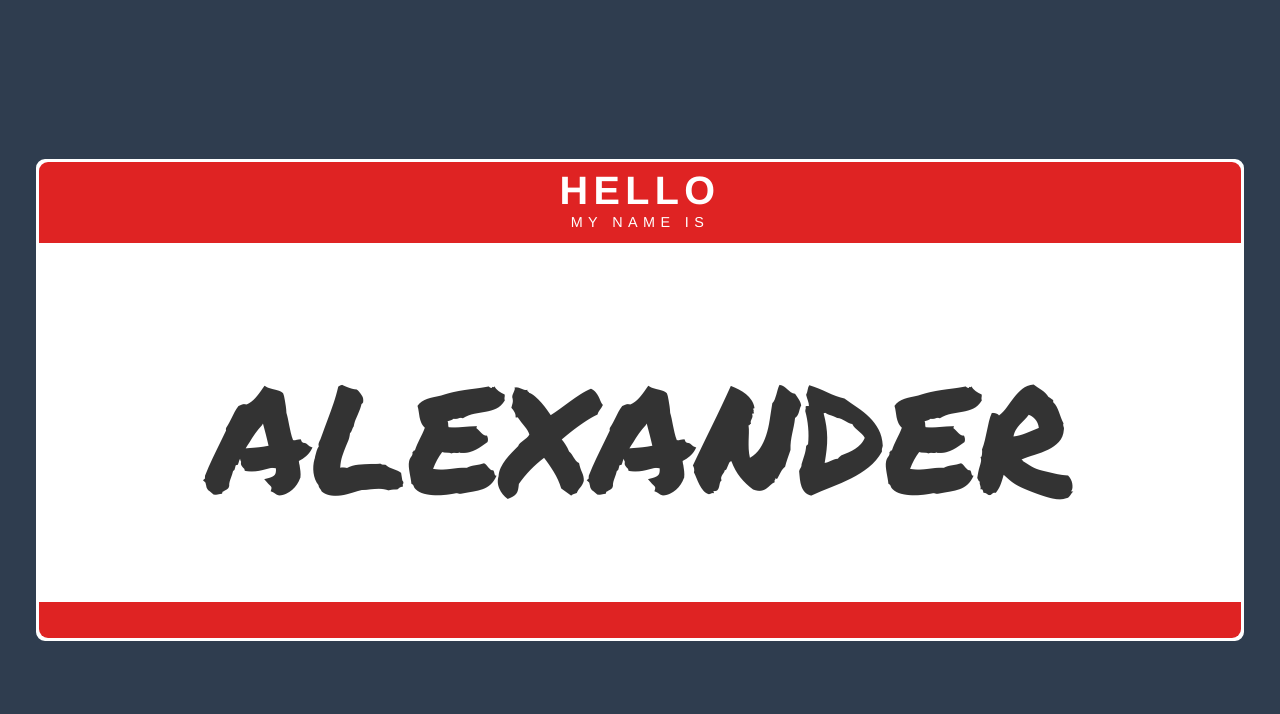
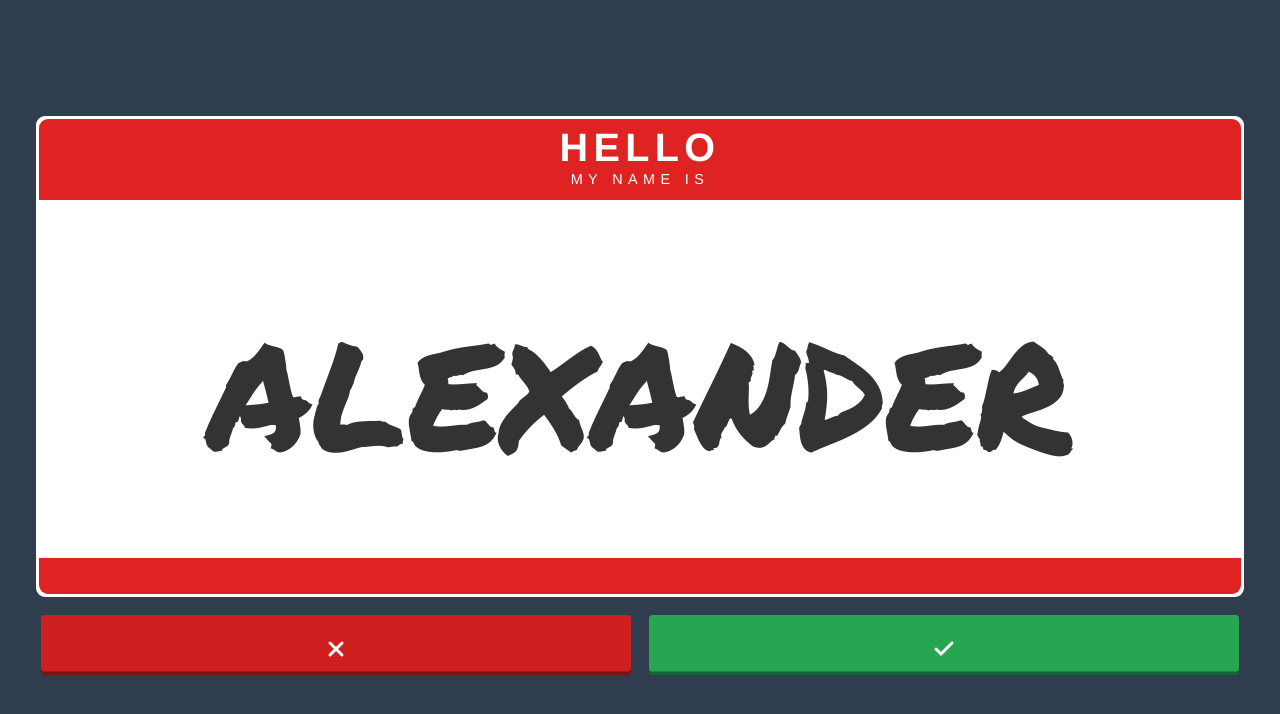
Before and after one commit to zstix/names-app, a React (Vite) app: page / in a window 1280 px wide. Shown: the top 714 px of the page. Built offline with nearby package versions, Linux system fonts and the light colour scheme.

Commit message:
chore: controls

```diff
--- /dev/null
+++ b/src/components/Controls.tsx
@@ -0,0 +1,36 @@
+import React from 'react';
+import { css } from '@emotion/react';
+
+import Icon from './Icon';
+
+const Controls: React.FC = () => (
+  <div css={css`
+    stroke: white;
+    display: flex;
+    margin-top: 0.5em;
+    width: 95vw;
+
+    [role="button"] {
+      width: calc(95vw / 2);
+      margin: 0.5em;
+      text-align: center;
+      padding: 1.2em 0.5em 0.75em 0.5em;
+      border-radius: 0.2em;
+      box-shadow: inset 0 -0.2em rgba(0, 0, 0, 0.4);
+      cursor: pointer;
+    }
+  `}>
+    <div role="button" css={css`
+      background-color: #cf1f1f;
+    `}>
+      <Icon name="x" />
+    </div>
+    <div role="button" css={css`
+      background-color: #27a551;
+    `}>
+      <Icon name="check" />
+    </div>
+  </div>
+);
+
+export default Controls;
--- a/src/components/Icon.tsx
+++ b/src/components/Icon.tsx
@@ -3,6 +3,9 @@ import { css } from '@emotion/react';
 
 // https://feathericons.com/
 export const ICON_TYPES = {
+  check: (
+    <polyline points="20 6 9 17 4 12" />
+  ),
   heart: (
     <path d="M20.84 4.61a5.5 5.5 0 0 0-7.78 0L12 5.67l-1.06-1.06a5.5 5.5 0 0 0-7.78 7.78l1.06 1.06L12 21.23l7.78-7.78 1.06-1.06a5.5 5.5 0 0 0 0-7.78z" />
   ),
@@ -27,9 +30,8 @@ export const ICON_TYPES = {
   ),
   x: (
     <>
-      <circle cx="12" cy="12" r="10" />
-      <line x1="15" y1="9" x2="9" y2="15" />
-      <line x1="9" y1="9" x2="15" y2="15" />
+      <line x1="18" y1="6" x2="6" y2="18" />
+      <line x1="6" y1="6" x2="18" y2="18" />
     </>
   )
 };
--- a/src/index.tsx
+++ b/src/index.tsx
@@ -4,6 +4,7 @@ import { css } from '@emotion/react';
 
 import GlobalStyles from './components/GlobalStyles';
 import NameCard from './components/NameCard';
+import Controls from './components/Controls';
 
 const App = (
   <div css={css`
@@ -15,6 +16,7 @@ const App = (
   `}>
     <GlobalStyles />
     <NameCard name="alexander" />
+    <Controls />
   </div>
 );
 
```
